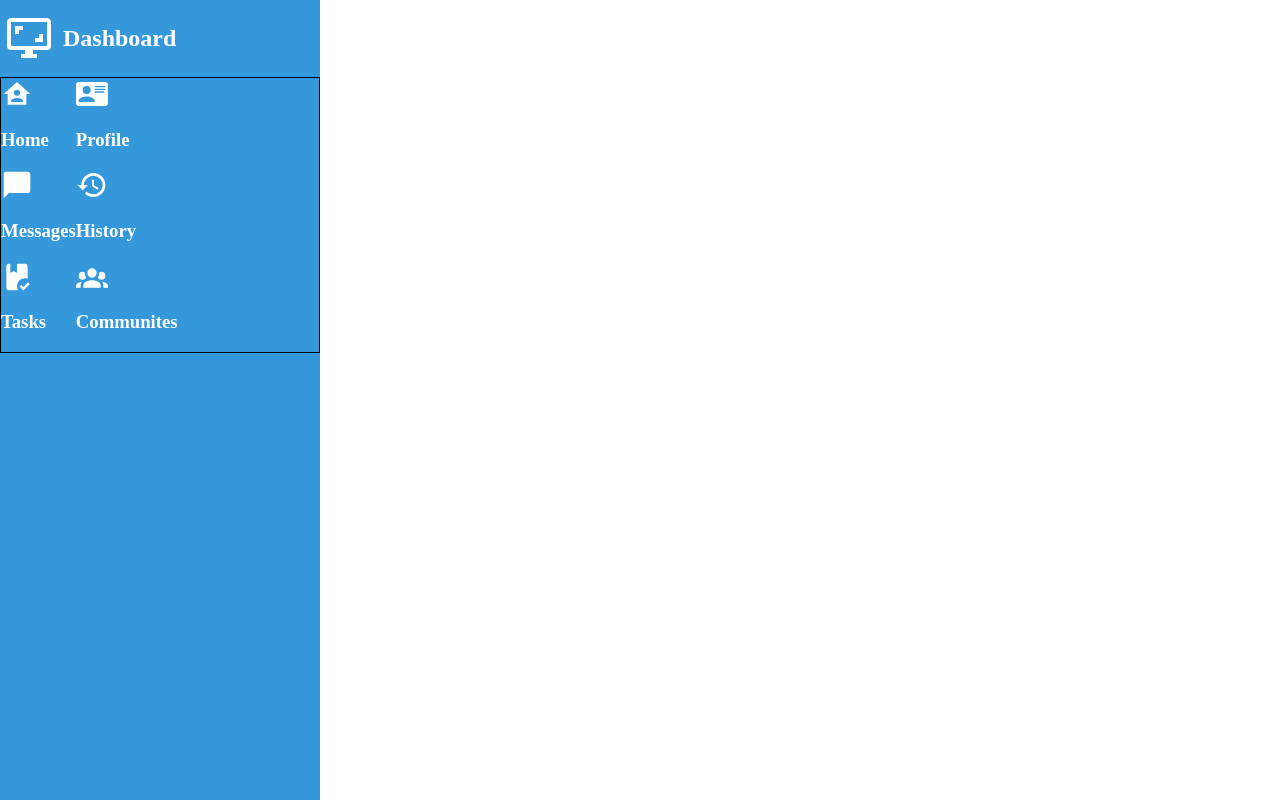
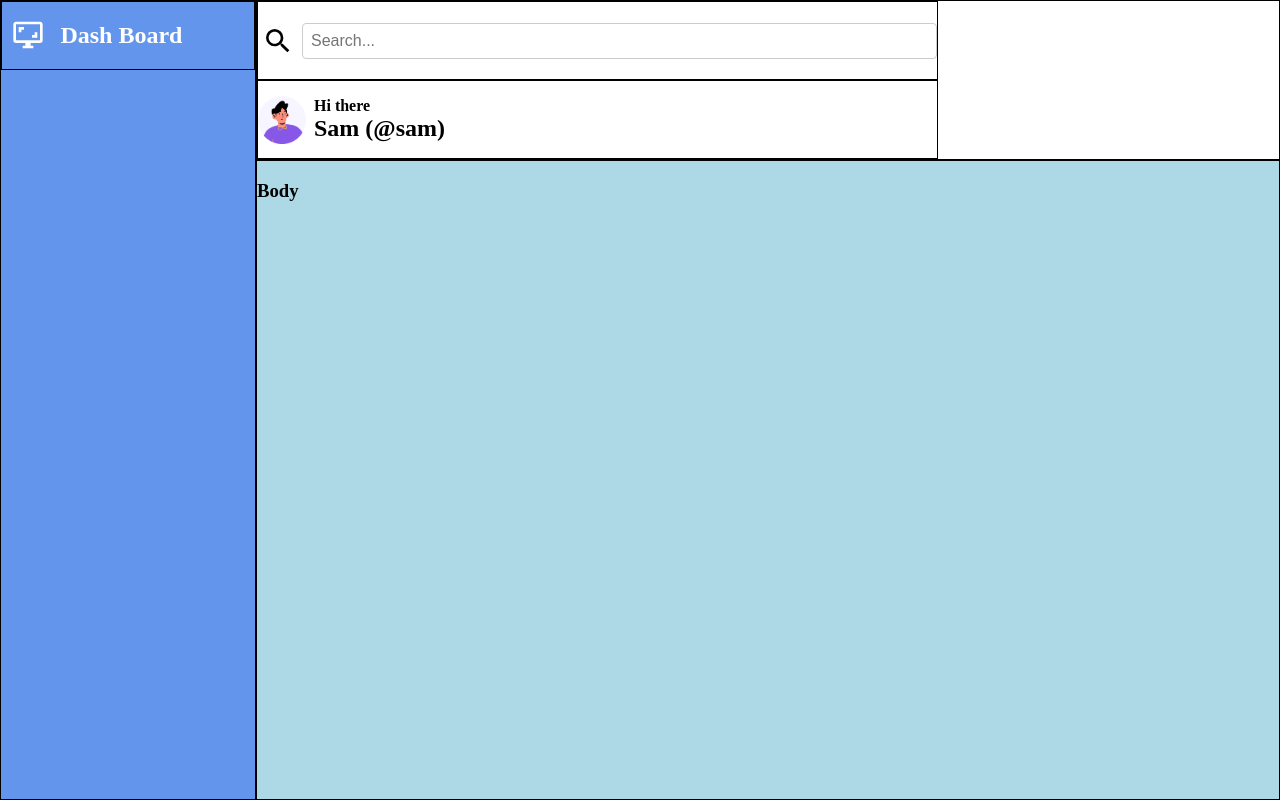
Before and after one commit to sammoore95/admin-dashboard, a plain HTML site: page index.html in a window 1280 px wide. Drawn offline with Linux system fonts and the light colour scheme.

Commit message:
Start adding elements to header Added serach bar and search button, added user profile pic and name

```diff
--- a/index.html
+++ b/index.html
@@ -8,37 +8,58 @@
 </head>
 <body>
     <div id="container">
-        <div id="left-pane">
-            <div class="left-pane-header">
-                <svg class="dashboard-icon" xmlns="http://www.w3.org/2000/svg" viewBox="0 0 24 24"><path d="M9,6H5V10H7V8H9M19,10H17V12H15V14H19M21,16H3V4H21M21,2H3C1.89,2 1,2.89 1,4V16A2,2 0 0,0 3,18H10V20H8V22H16V20H14V18H21A2,2 0 0,0 23,16V4C23,2.89 22.1,2 21,2" /></svg>
-                <h2>Dashboard</h2>
+        <div id="header">
+            <div id="search-bar">
+                <svg id="search-button" xmlns="http://www.w3.org/2000/svg" viewBox="0 0 24 24"><path d="M9.5,3A6.5,6.5 0 0,1 16,9.5C16,11.11 15.41,12.59 14.44,13.73L14.71,14H15.5L20.5,19L19,20.5L14,15.5V14.71L13.73,14.44C12.59,15.41 11.11,16 9.5,16A6.5,6.5 0 0,1 3,9.5A6.5,6.5 0 0,1 9.5,3M9.5,5C7,5 5,7 5,9.5C5,12 7,14 9.5,14C12,14 14,12 14,9.5C14,7 12,5 9.5,5Z" /></svg>
+                <input type="text" placeholder="Search..." />
             </div>
-            <div class="left-pane-menu">
+            <div id="profile-header">
+                <img id="my-avatar" src="images/my-avagar.png" alt="">
                 <div>
-                    <svg class="menu-icon" xmlns="http://www.w3.org/2000/svg" viewBox="0 0 24 24"><path d="M12,3L2,12H5V20H19V12H22L12,3M12,8.75A2.25,2.25 0 0,1 14.25,11A2.25,2.25 0 0,1 12,13.25A2.25,2.25 0 0,1 9.75,11A2.25,2.25 0 0,1 12,8.75M12,15C13.5,15 16.5,15.75 16.5,17.25V18H7.5V17.25C7.5,15.75 10.5,15 12,15Z" /></svg>
-                    <h3>Home</h3>
-                </div>
-                <div>
-                    <svg class="menu-icon" xmlns="http://www.w3.org/2000/svg" viewBox="0 0 24 24"><path d="M2,3H22C23.05,3 24,3.95 24,5V19C24,20.05 23.05,21 22,21H2C0.95,21 0,20.05 0,19V5C0,3.95 0.95,3 2,3M14,6V7H22V6H14M14,8V9H21.5L22,9V8H14M14,10V11H21V10H14M8,13.91C6,13.91 2,15 2,17V18H14V17C14,15 10,13.91 8,13.91M8,6A3,3 0 0,0 5,9A3,3 0 0,0 8,12A3,3 0 0,0 11,9A3,3 0 0,0 8,6Z" /></svg>
-                    <h3>Profile</h3>
-                </div>
-                <div>
-                    <svg class="menu-icon" xmlns="http://www.w3.org/2000/svg" viewBox="0 0 24 24"><path d="M20,2H4A2,2 0 0,0 2,4V22L6,18H20A2,2 0 0,0 22,16V4C22,2.89 21.1,2 20,2Z" /></svg>
-                    <h3>Messages</h3>
-                </div>
-                <div>
-                    <svg class="menu-icon" xmlns="http://www.w3.org/2000/svg" viewBox="0 0 24 24"><path d="M13.5,8H12V13L16.28,15.54L17,14.33L13.5,12.25V8M13,3A9,9 0 0,0 4,12H1L4.96,16.03L9,12H6A7,7 0 0,1 13,5A7,7 0 0,1 20,12A7,7 0 0,1 13,19C11.07,19 9.32,18.21 8.06,16.94L6.64,18.36C8.27,20 10.5,21 13,21A9,9 0 0,0 22,12A9,9 0 0,0 13,3" /></svg>
-                    <h3>History</h3>
-                </div>
-                <div>
-                    <svg class="menu-icon" xmlns="http://www.w3.org/2000/svg" viewBox="0 0 24 24"><path d="M16.75 22.16L14 19.16L15.16 18L16.75 19.59L20.34 16L21.5 17.41L16.75 22.16M6 22C4.89 22 4 21.1 4 20V4C4 2.89 4.89 2 6 2H7V9L9.5 7.5L12 9V2H18C19.1 2 20 2.89 20 4V13.34C19.37 13.12 18.7 13 18 13C14.69 13 12 15.69 12 19C12 20.09 12.29 21.12 12.8 22H6Z" /></svg>
-                    <h3>Tasks</h3>
-                </div>
-                <div>
-                    <svg class="menu-icon" xmlns="http://www.w3.org/2000/svg" viewBox="0 0 24 24"><path d="M12,5.5A3.5,3.5 0 0,1 15.5,9A3.5,3.5 0 0,1 12,12.5A3.5,3.5 0 0,1 8.5,9A3.5,3.5 0 0,1 12,5.5M5,8C5.56,8 6.08,8.15 6.53,8.42C6.38,9.85 6.8,11.27 7.66,12.38C7.16,13.34 6.16,14 5,14A3,3 0 0,1 2,11A3,3 0 0,1 5,8M19,8A3,3 0 0,1 22,11A3,3 0 0,1 19,14C17.84,14 16.84,13.34 16.34,12.38C17.2,11.27 17.62,9.85 17.47,8.42C17.92,8.15 18.44,8 19,8M5.5,18.25C5.5,16.18 8.41,14.5 12,14.5C15.59,14.5 18.5,16.18 18.5,18.25V20H5.5V18.25M0,20V18.5C0,17.11 1.89,15.94 4.45,15.6C3.86,16.28 3.5,17.22 3.5,18.25V20H0M24,20H20.5V18.25C20.5,17.22 20.14,16.28 19.55,15.6C22.11,15.94 24,17.11 24,18.5V20Z" /></svg>
-                    <h3>Communites</h3>
+                    <p id="greeting">Hi there</p>
+                    <p id="user">Sam (@sam)</p>
                 </div>
             </div>
+        </div>
+        <div id="side-bar">
+            <div id="side-bar-header">
+                <svg class="side-bar-icon" xmlns="http://www.w3.org/2000/svg" viewBox="0 0 24 24"><path d="M9,6H5V10H7V8H9M19,10H17V12H15V14H19M21,16H3V4H21M21,2H3C1.89,2 1,2.89 1,4V16A2,2 0 0,0 3,18H10V20H8V22H16V20H14V18H21A2,2 0 0,0 23,16V4C23,2.89 22.1,2 21,2" /></svg>
+                <h2>Dash Board</h2>
+            </div>
+            <div id="side-bar-menu">
+                <div class="side-bar-menu-selection">
+                    <h3></h3>
+                </div>
+                <div class="side-bar-menu-selection">
+                    <h3></h3>
+                </div>
+                <div class="side-bar-menu-selection">
+                    <h3></h3>
+                </div>
+                <div class="side-bar-menu-selection">
+                    <h3></h3>
+                </div>
+                <div class="side-bar-menu-selection">
+                    <h3></h3>
+                </div>
+                <div class="side-bar-menu-selection">
+                    <h3></h3>
+                </div>
+            </div>
+            <div id="side-bar-settings">
+                <div class="side-bar-menu-selection">
+                    <h3></h3>
+                </div>
+                <div class="side-bar-menu-selection">
+                    <h3></h3>
+                </div>
+                <div class="side-bar-menu-selection">
+                    <h3></h3>
+                </div>
+            </div>
+        </div>
+        <div id="content-body">
+            <h3>Body</h3>
         </div>
     </div>
 </body>
--- /dev/null
+++ b/style-backup.css
@@ -0,0 +1,74 @@
+html {
+    box-sizing: border-box;
+}
+
+*,
+*::before,
+*::after {
+    box-sizing: inherit;
+}
+
+html, body {
+    height: 100vh;
+    margin: 0;
+}
+
+#container {
+    display: grid;
+    grid-template-columns: repeat(5, 1fr);
+}
+
+#left-pane {
+    display: flex;
+    flex-direction: column;
+    height: 100vh;
+    background-color: #3498db;
+}
+
+.left-pane-header {
+    display: flex;
+    flex-direction: row;
+    align-items: center;
+    padding: 5px;
+}
+
+.left-pane-header  h2 {
+    font-size: 1.5rem;
+    margin-left: 10px;
+    color: white;
+}
+
+.dashboard-icon {
+    fill: white;
+    width: 3rem;
+    height: 3rem;
+}
+
+.left-pane-menu,
+.left-pane-settings {
+    display: flex;
+    flex-direction: column;
+}
+
+.left-pane-menu {
+    flex-grow: 1;
+}
+
+.left-pane-menu > div > .menu-icon,h3,
+.left-pane-settings > div > .menu-icon,h3 {
+    fill: white;
+    color: white;
+    padding-left: 10px;
+}
+
+.left-pane-menu > div,
+.left-pane-settings > div {
+    display: flex;
+    flex-direction: row;
+    align-items: center;
+}
+
+.menu-icon {
+    width: 2rem;
+    height: 2rem;
+}
--- a/style.css
+++ b/style.css
@@ -8,69 +8,130 @@ html {
     box-sizing: inherit;
 }
 
-/*Might use this*/
-/*body{
-    display: flex;
-    flex: auto;
-    flex-direction: row;
-    align-items: center;
-    /*background-color: darkgray;
-}*/
-
-html, body {
+html,
+body {
     height: 100vh;
     margin: 0;
 }
 
 #container {
     display: grid;
-    grid-template-columns: repeat(4, 1fr);
+    grid-template-columns: repeat(5, 1fr);
+    grid-template-rows: repeat(5, 1fr);
+    height: 100vh;
+    width: 100vw;
 }
 
-#left-pane {
-    height: 100vh;
-    background-color: #3498db;
+#header {
+    border: 1px solid black;
+    display: grid;
+    grid-column-start: 2;
+    grid-column-end: 6;
+    grid-row-start: 1;
+    grid-row-end: 2;
+    grid-template-columns: 2fr 1fr;
+    grid-template-rows: 1fr 1fr;
+    height: 20vh; /* ~1/6th of the viewport height */
+    max-height: 20vh;
+    overflow: hidden;
 }
 
-.left-pane-header {
-    display: flex;
-    flex-direction: row;
-    align-items: center;
-    padding: 5px;
+#side-bar{
+    border: 1px solid black;
+    background-color: cornflowerblue;
+    grid-column-start: 1;
+    grid-column-end: 2;
+    grid-row-start: 1;
+    grid-row-end: 6;
 }
 
-.left-pane-header  h2 {
-    font-size: 1.5rem;
-    margin-left: 10px;
+#side-bar-header {
+    border: 1px solid black;
+    display: grid;
+    grid-template-columns: 1fr 4fr;
+    align-items: center;
+    padding-left: 10px;
+}
+
+#side-bar-header > h2 {
     color: white;
 }
 
-.dashboard-icon {
+#side-bar > div {
+    display: grid;
+}
+
+.side-bar-icon {
     fill: white;
-    width: 3rem;
+    height: 2rem;
+    width: 2rem
+}
+
+#content-body {
+    border: 1px solid black;
+    background-color: lightblue;
+    grid-column-start: 2;
+    grid-column-end: 6;
+    grid-row-start: 2;
+    grid-row-end: 6;
+}
+
+#search-bar {
+    border: 1px solid black;
+    display: grid;
+    grid-template-columns: auto 1fr;
+    align-items: center;
+    gap: 0.5rem;
+    grid-column-start: 1;
+    grid-column-end: 2;
+    grid-row-start: 1;
+    grid-row-end: 2;
+
+}
+
+#search-bar input {
+    padding: 0.5rem;
+    font-size: 1rem;
+    border: 1px solid #ccc;
+    border-radius: 4px;
+}
+
+#search-button {
+    height: 2rem;
+    padding-left: 4px;
+}
+
+#profile-header {
+    border: 1px solid black;
+    display: grid;
+    grid-template-columns: auto 1fr;
+    align-items: center;
+    grid-column-start: 1;
+    grid-column-end: 2;
+    grid-row-start: 2;
+    grid-row-end: 3;
+    min-height: 0;
+    gap: 0.5rem;
+    overflow: hidden;
+
+}
+
+#profile-header div {
+    overflow: hidden;
+    min-height: 0;
+}
+
+#greeting,
+#user {
+    font-weight: bold;
+    margin: 0;
+}
+
+#user {
+    font-weight: bold;
+    font-size: 1.5rem;
+}
+
+#my-avatar {
     height: 3rem;
 }
-
-.left-pane-menu {
-    display: grid;
-    grid-template-columns: 1fr 5fr;
-    border: solid 1px black;
-}
-
-.left-pane-menu > div > .menu-icon,h3 {
-    display: grid;
-    fill: white;
-    color: white;
-}
-
-.menu-icon {
-    grid-column-start: 1;
-    grid-column-end: 2;
-    width: 2rem;
-    height: 2rem;
-}
-
-.left-pane-menu > div > h3 {
-    grid-column-start: 2;
-    grid-column-end: 3;
-}
```
Also changed, not shown: index-backup.html (added, +59 -0 lines), images/magnify.svg (added), images/my-avagar.png (added).
